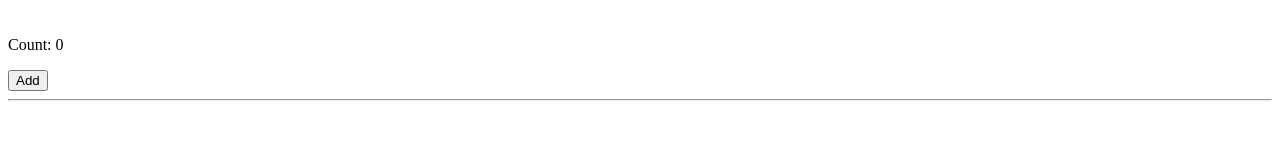
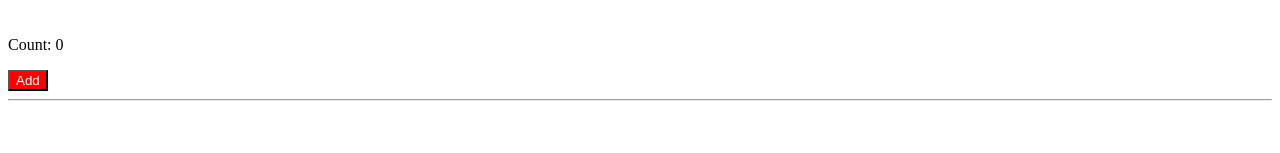
Before and after one commit to silviosmc/Esercizi_React, a React (Create React App) app: page / in a window 1280 px wide. Shown: the part 384-537 px from the top of the page. Built offline with nearby package versions, Linux system fonts and the light colour scheme.

Commit message:
Styling Components - 03

```diff
--- a/src/ClickCounter.js
+++ b/src/ClickCounter.js
@@ -12,9 +12,13 @@ export class ClickCounter extends React.Component {
   }
 
   render() {
+    const counterStyle = {
+      color: "#FFFF",
+      backgroundColor: this.state.counter < 8 ? "red" : "#adc178",
+    }
     return (<div>
       <p>Count: {this.state.counter}</p>
-      <button onClick={this.handleAddNumber}>Add</button>
+      <button onClick={this.handleAddNumber} style={counterStyle}>Add</button>
     </div>
     )
   }
```
